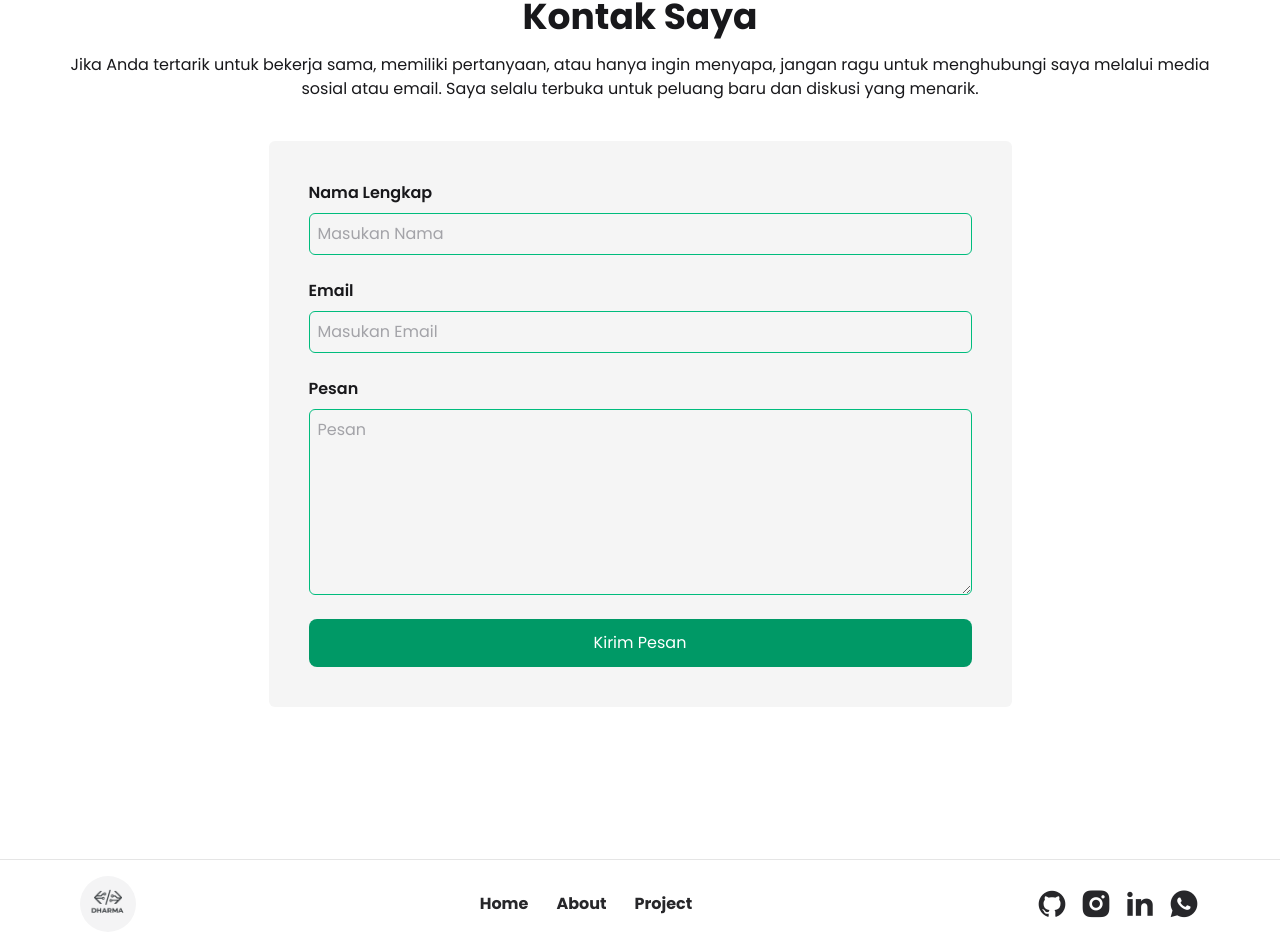
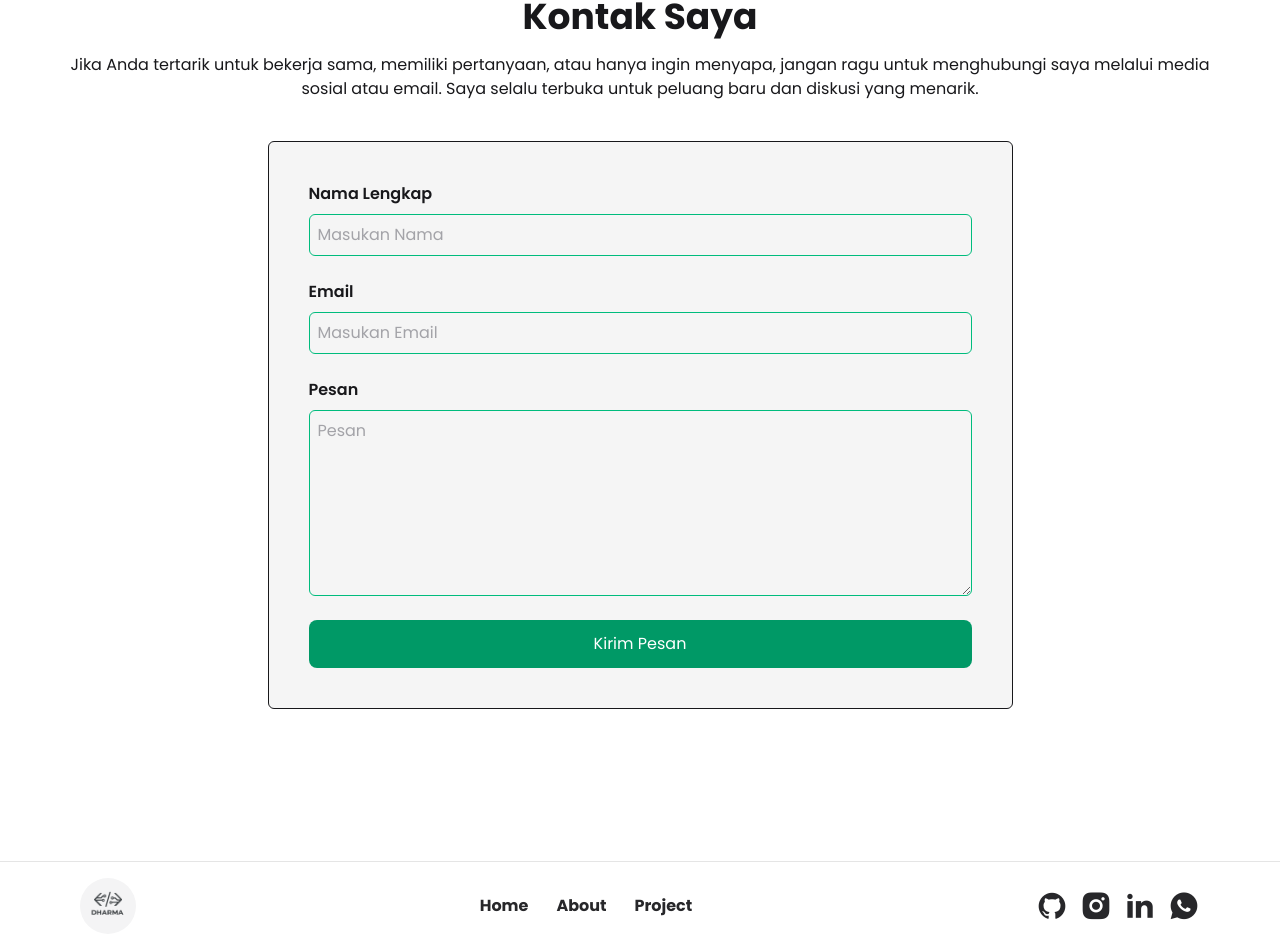
Before and after one commit to dhrmputra/portofix, a React (Vite) app: page / in a window 1280 px wide. Shown: the part 3085-4023 px from the top of the page. Built offline with nearby package versions, Linux system fonts and the light colour scheme.

Commit message:
Update App.jsx

```diff
--- a/src/App.jsx
+++ b/src/App.jsx
@@ -233,7 +233,7 @@ function App() {
                 <section id="contact" className="kontak mt-32 p-10 sm:p-10 p-0">
                     <h1 className="text-4xl text-center font-bold mb-4" data-aos="fade-up" data-aos-duration="1000">{translations[language].contactTitle}</h1>
                     <p className="text base/loose md:text-center text-justify    mb-10 opacity-50" data-aos="fade-up" data-aos-duration="1000" data-aos-delay="300">{translations[language].contactDesc}</p>
-                    <form action="https://formsubmit.co/dharma.putra2003@gmail.com" method="POST" className="bg-neutral-100 dark:bg-neutral-800 p-10 rounded-md w-fit mx-auto sm:w-fit w-full" autoComplete='off' data-aos="fade-up" data-aos-duration="1000" data-aos-delay="500">
+                    <form action="https://formsubmit.co/dharma.putra2003@gmail.com" method="POST" className="bg-neutral-100 border dark:bg-neutral-800 p-10 rounded-md w-fit mx-auto sm:w-fit w-full" autoComplete='off' data-aos="fade-up" data-aos-duration="1000" data-aos-delay="500">
                         <div className='flex flex-col gap-6'>
                             <div className='flex flex-col gap-2'>
                                 <label className='font-semibold'>Nama Lengkap</label>
```
